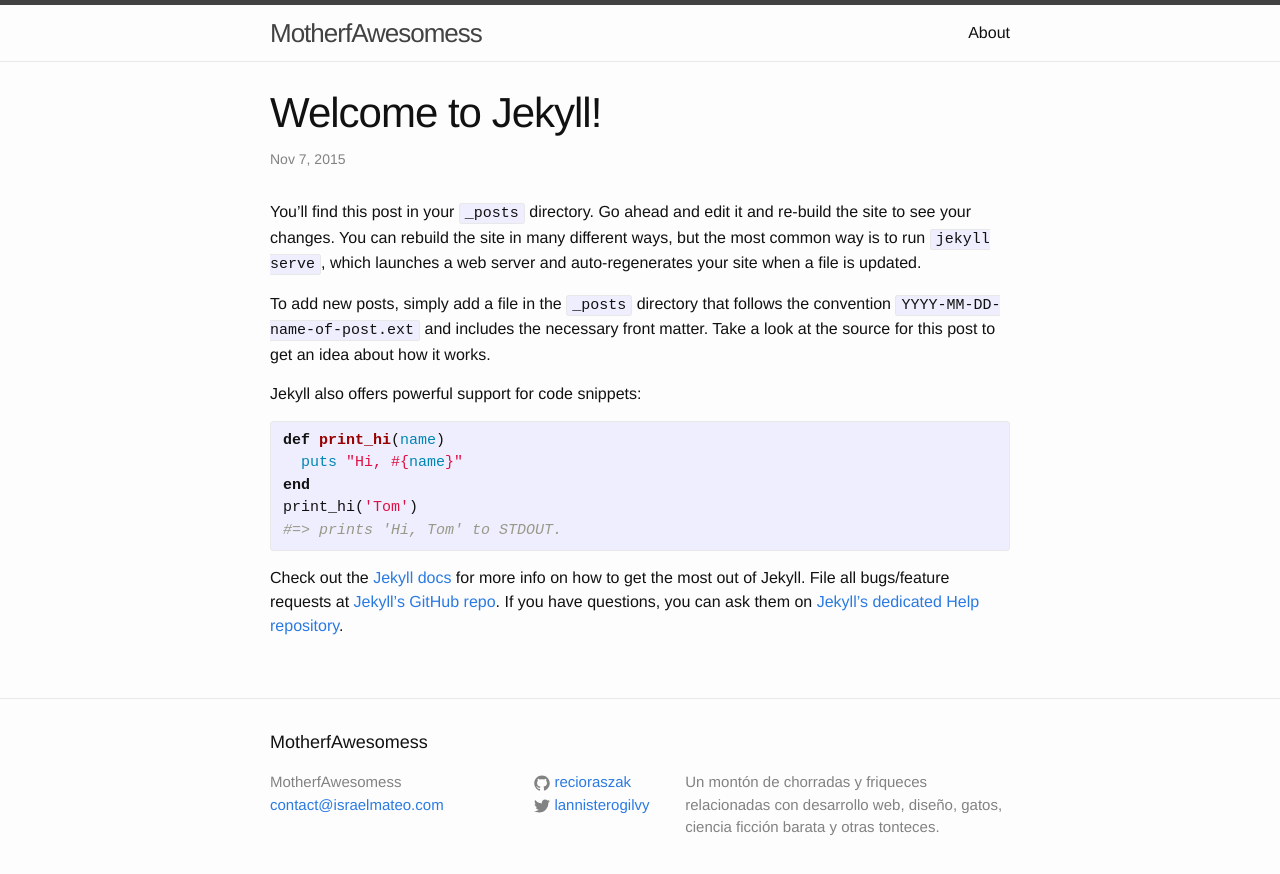
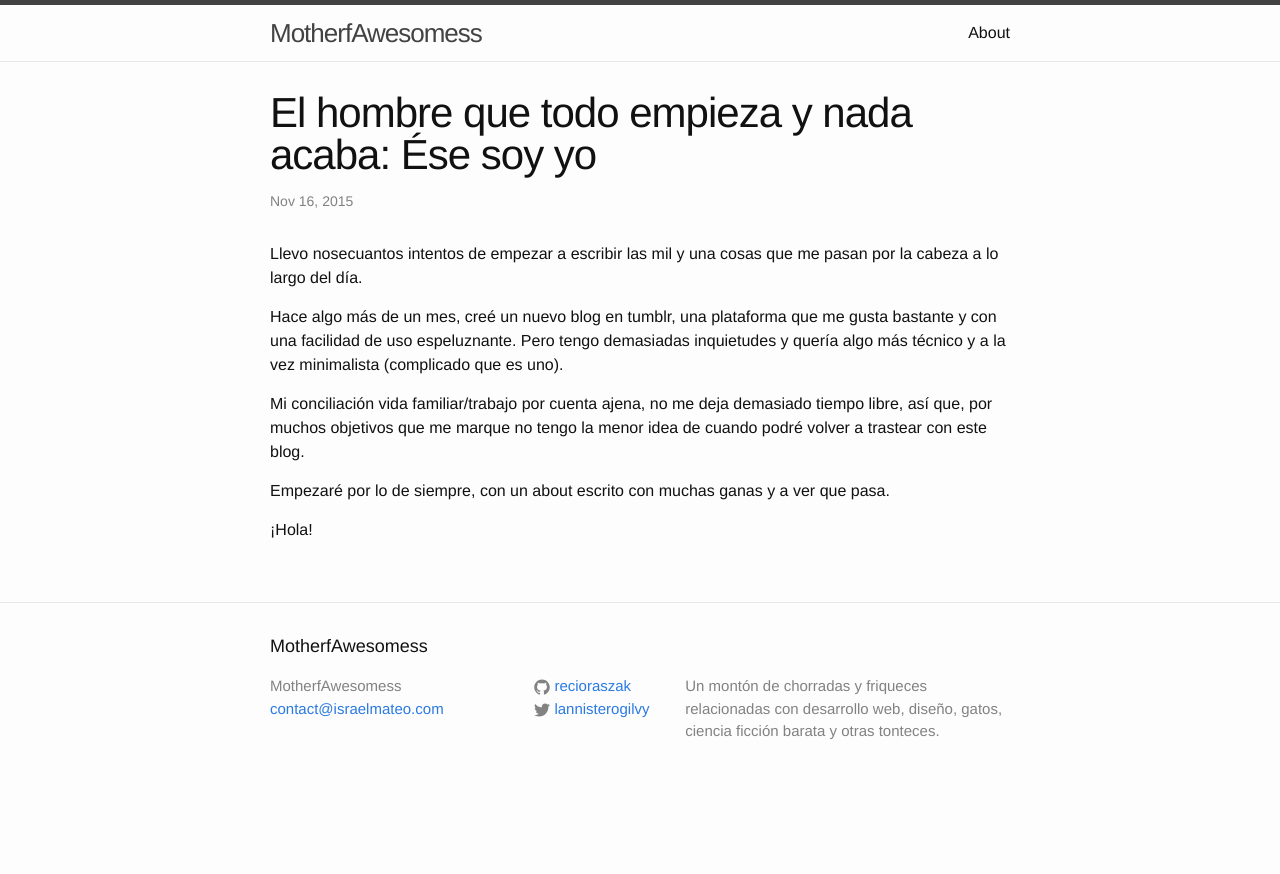
Before and after one commit to recioRaszak/recioraszak.github.io, a Jekyll site: the page built from _posts/2015-11-07-welcome-to-jekyll.markdown, in a window 1280 px wide. Shown: the top 874 px of the page. Built offline with Jekyll 4.4.1, drawn with Linux system fonts in a browser that asks for light colours.

Commit message:
Frinst pos

```diff
--- a/_posts/2015-11-07-welcome-to-jekyll.markdown
+++ b/_posts/2015-11-07-welcome-to-jekyll.markdown
@@ -1,25 +1,15 @@
 ---
 layout: post
-title:  "Welcome to Jekyll!"
-date:   2015-11-07 07:30:42
-categories: jekyll update
+title:  "El hombre que todo empieza y nada acaba: Ése soy yo"
+date:   2015-11-16 23:10:42
+categories: Entradas personales
 ---
-You’ll find this post in your `_posts` directory. Go ahead and edit it and re-build the site to see your changes. You can rebuild the site in many different ways, but the most common way is to run `jekyll serve`, which launches a web server and auto-regenerates your site when a file is updated.
+Llevo nosecuantos intentos de empezar a escribir las mil y una cosas que me pasan por la cabeza a lo largo del día.
 
-To add new posts, simply add a file in the `_posts` directory that follows the convention `YYYY-MM-DD-name-of-post.ext` and includes the necessary front matter. Take a look at the source for this post to get an idea about how it works.
+Hace algo más de un mes, creé un nuevo blog en tumblr, una plataforma que me gusta bastante y con una facilidad de uso espeluznante. Pero tengo demasiadas inquietudes y quería algo más técnico y a la vez minimalista (complicado que es uno).
 
-Jekyll also offers powerful support for code snippets:
+Mi conciliación vida familiar/trabajo por cuenta ajena, no me deja demasiado tiempo libre, así que, por muchos objetivos que me marque no tengo la menor idea de cuando podré volver a trastear con este blog.
 
-{% highlight ruby %}
-def print_hi(name)
-  puts "Hi, #{name}"
-end
-print_hi('Tom')
-#=> prints 'Hi, Tom' to STDOUT.
-{% endhighlight %}
+Empezaré por lo de siempre, con un about escrito con muchas ganas y a ver que pasa.
 
-Check out the [Jekyll docs][jekyll] for more info on how to get the most out of Jekyll. File all bugs/feature requests at [Jekyll’s GitHub repo][jekyll-gh]. If you have questions, you can ask them on [Jekyll’s dedicated Help repository][jekyll-help].
-
-[jekyll]:      http://jekyllrb.com
-[jekyll-gh]:   https://github.com/jekyll/jekyll
-[jekyll-help]: https://github.com/jekyll/jekyll-help
+¡Hola!
```
